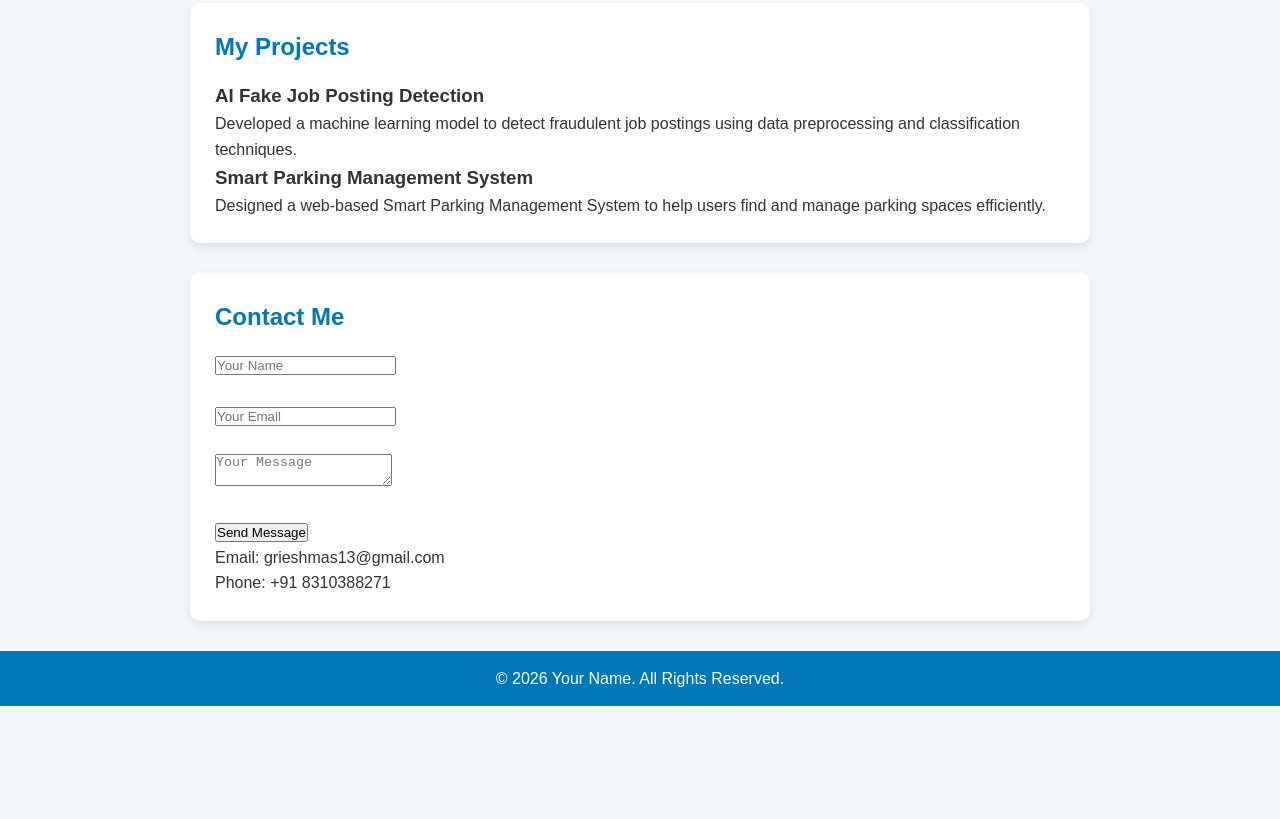
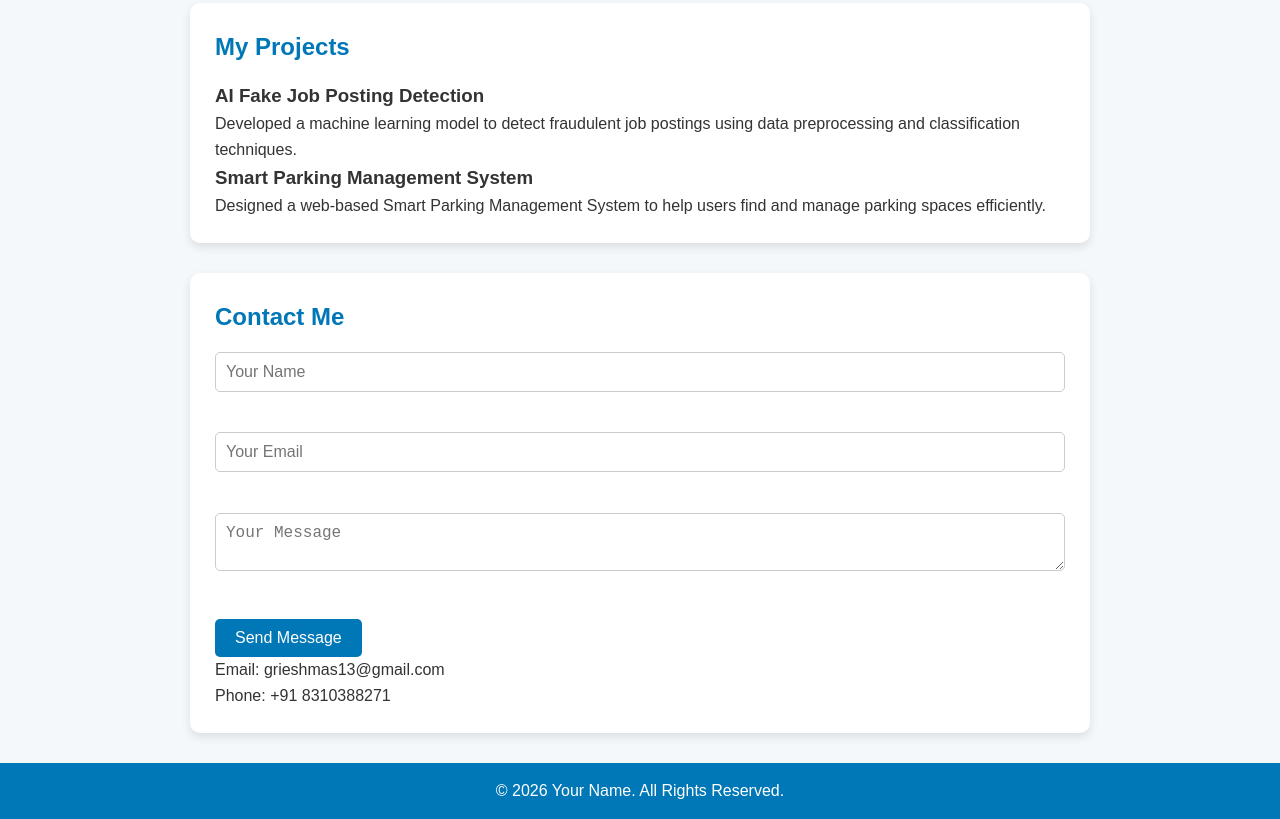
Before and after one commit to grieshmas13-design/FUTURE_FS_01, a plain HTML site: page index.html in a window 1280 px wide. Shown: the part 1038-1857 px from the top of the page. Before the commit the page ends 1744 px from the top, so only its background shows below. Drawn offline with Linux system fonts and the light colour scheme.

Commit message:
Update style.css

```diff
--- a/style.css
+++ b/style.css
@@ -110,3 +110,27 @@ html{
 .btn:hover{
     background:#005f8d;
 }
+/* Contact Form */
+#contact input,
+#contact textarea {
+    width: 100%;
+    padding: 10px;
+    margin-bottom: 15px;
+    border: 1px solid #ccc;
+    border-radius: 5px;
+    font-size: 16px;
+}
+
+#contact button {
+    background: #0077b6;
+    color: white;
+    padding: 10px 20px;
+    border: none;
+    border-radius: 5px;
+    cursor: pointer;
+    font-size: 16px;
+}
+
+#contact button:hover {
+    background: #005f8d;
+}
```
